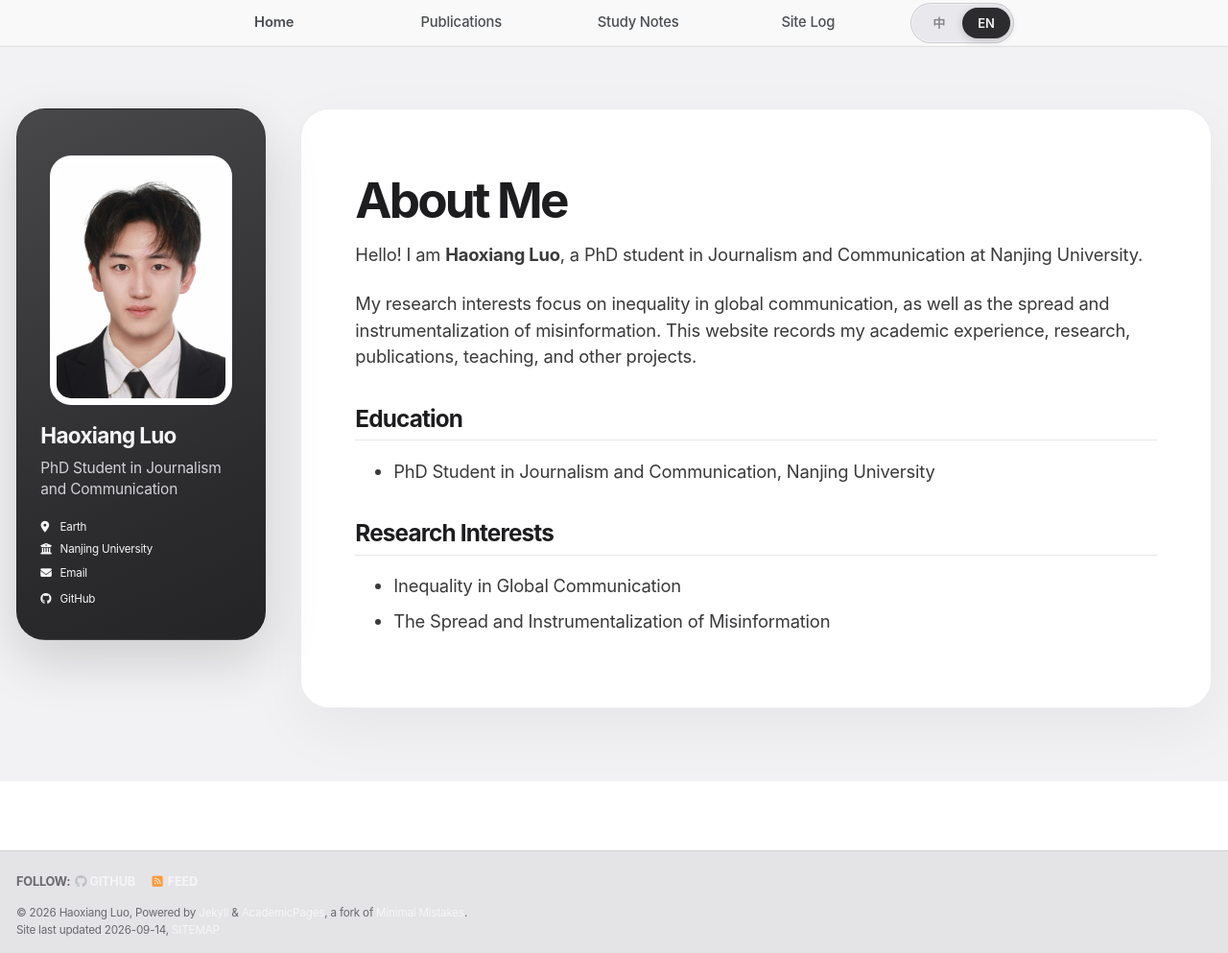
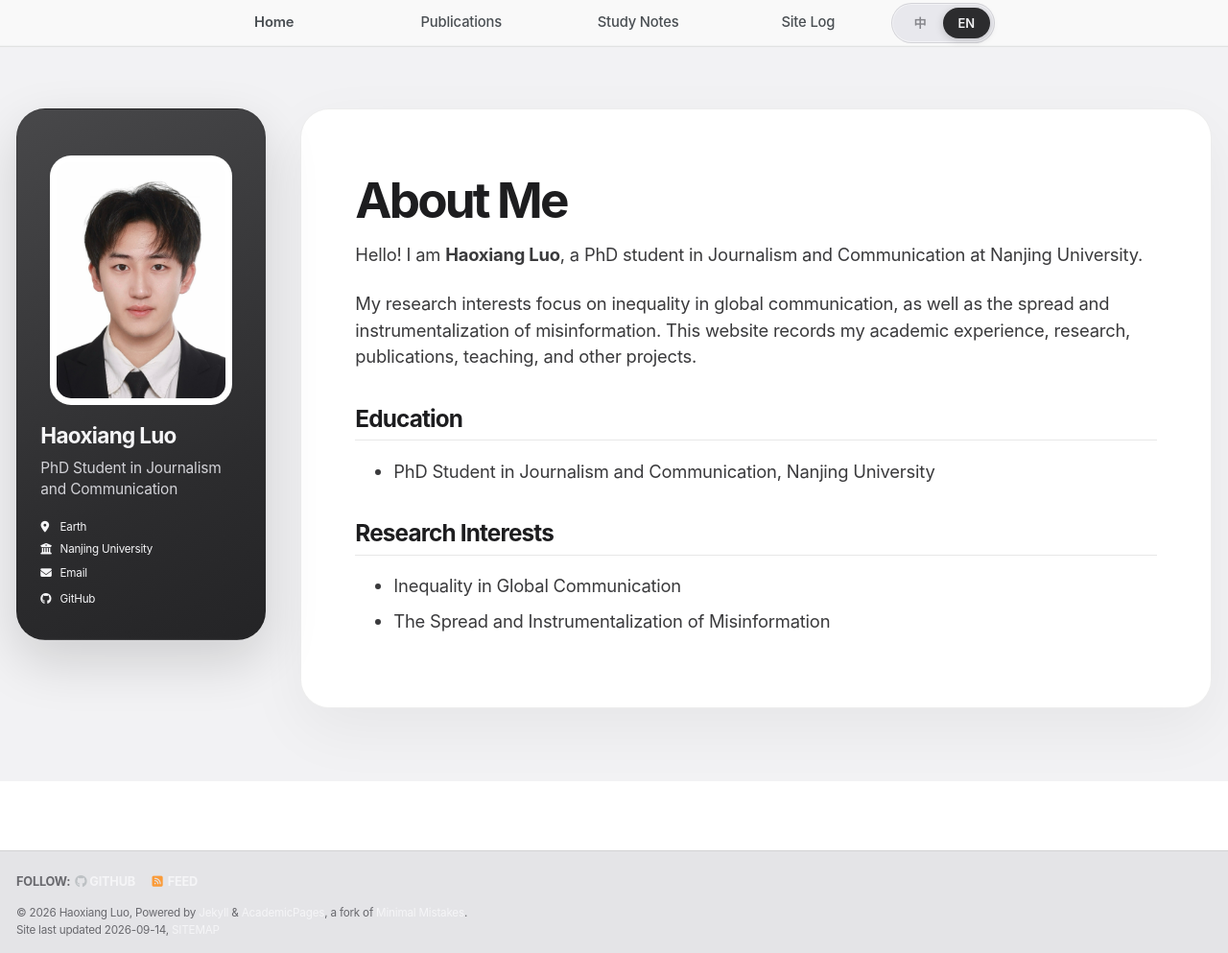
Before and after one commit to HaoxiangLuo/HaoxiangLuo.github.io, a Jekyll site: the page built from _pages/about.md, in a window 1280 px wide and 993 px high. Shown: the whole window at 96% size. Built offline with Jekyll 4.4.1, drawn with Linux system fonts in a browser that asks for light colours; a style sheet for code colours, icons or effects is not loaded.

Commit message:
Make language selector truly interactive

```diff
--- a/_includes/masthead.html
+++ b/_includes/masthead.html
@@ -24,10 +24,15 @@
             </li>
           {% endfor %}
           <li class="masthead__menu-item persist language-toggle">
-            <a href="{{ base_path }}{{ page.translation_url | default: '/zh/' }}" lang="{% if page.lang == 'zh' %}en{% else %}zh-CN{% endif %}" aria-label="{% if page.lang == 'zh' %}Switch to English{% else %}切换至中文{% endif %}">
-              <span class="language-toggle__option{% if page.lang == 'zh' %} is-active{% endif %}">中</span>
-              <span class="language-toggle__option{% unless page.lang == 'zh' %} is-active{% endunless %}">EN</span>
-            </a>
+            <div class="language-toggle__control" role="group" aria-label="Language / 语言">
+              {% if page.lang == 'zh' %}
+                <span class="language-toggle__option is-active" lang="zh-CN" aria-current="page">中</span>
+                <a class="language-toggle__option" href="{{ base_path }}{{ page.translation_url | default: '/' }}" lang="en" hreflang="en" aria-label="Switch to English">EN</a>
+              {% else %}
+                <a class="language-toggle__option" href="{{ base_path }}{{ page.translation_url | default: '/zh/' }}" lang="zh-CN" hreflang="zh-CN" aria-label="切换至中文">中</a>
+                <span class="language-toggle__option is-active" lang="en" aria-current="page">EN</span>
+              {% endif %}
+            </div>
           </li>
         </ul>
         <ul class="hidden-links hidden"></ul>
--- a/_sass/_content-refinements.scss
+++ b/_sass/_content-refinements.scss
@@ -1,6 +1,55 @@
 /* Publication grid and Study Notes components. Loaded last to avoid legacy overrides. */
 .greedy-nav .visible-links {
   max-width: 840px;
+}
+
+.language-toggle__control {
+  display: grid;
+  grid-template-columns: 1fr 1fr;
+  width: 6rem;
+  padding: 0.2rem;
+  border: 1px solid rgba(29, 29, 31, 0.1);
+  border-radius: 999px;
+  background: #e8e8ed;
+  box-shadow: inset 0 0 0 1px rgba(255, 255, 255, 0.42);
+}
+
+.greedy-nav .visible-links > li.language-toggle .language-toggle__control > .language-toggle__option {
+  display: grid !important;
+  width: auto !important;
+  min-width: 0;
+  min-height: 1.8rem;
+  box-sizing: border-box;
+  place-items: center;
+  padding: 0 !important;
+  border: 0;
+  border-radius: 999px;
+  color: #86868b;
+  background: transparent;
+  box-shadow: none;
+  font-size: 0.72rem;
+  font-weight: 600;
+  line-height: 1;
+  text-align: center;
+  text-decoration: none;
+  transition: color 180ms ease, background 180ms ease, box-shadow 180ms ease;
+}
+
+.greedy-nav .visible-links > li.language-toggle .language-toggle__control > a.language-toggle__option:hover {
+  color: #1d1d1f;
+  background: rgba(255, 255, 255, 0.58);
+}
+
+.greedy-nav .visible-links > li.language-toggle .language-toggle__control > a.language-toggle__option:focus-visible {
+  outline: 2px solid #0071e3;
+  outline-offset: 2px;
+}
+
+.greedy-nav .visible-links > li.language-toggle .language-toggle__control > .language-toggle__option.is-active {
+  cursor: default;
+  color: #f5f5f7;
+  background: #2c2c2e;
+  box-shadow: 0 2px 8px rgba(0, 0, 0, 0.18);
 }
 
 body.inner-page:has(.notes-grid) #main,
```
